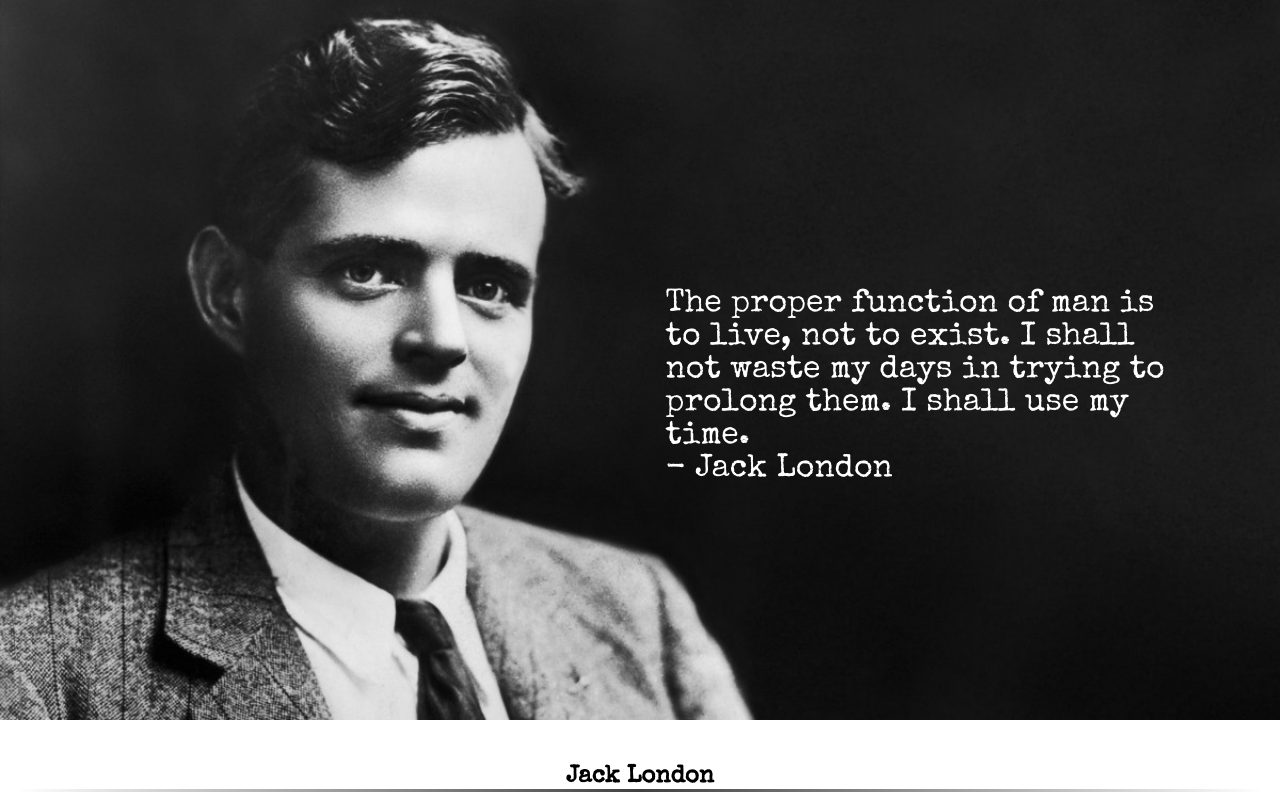
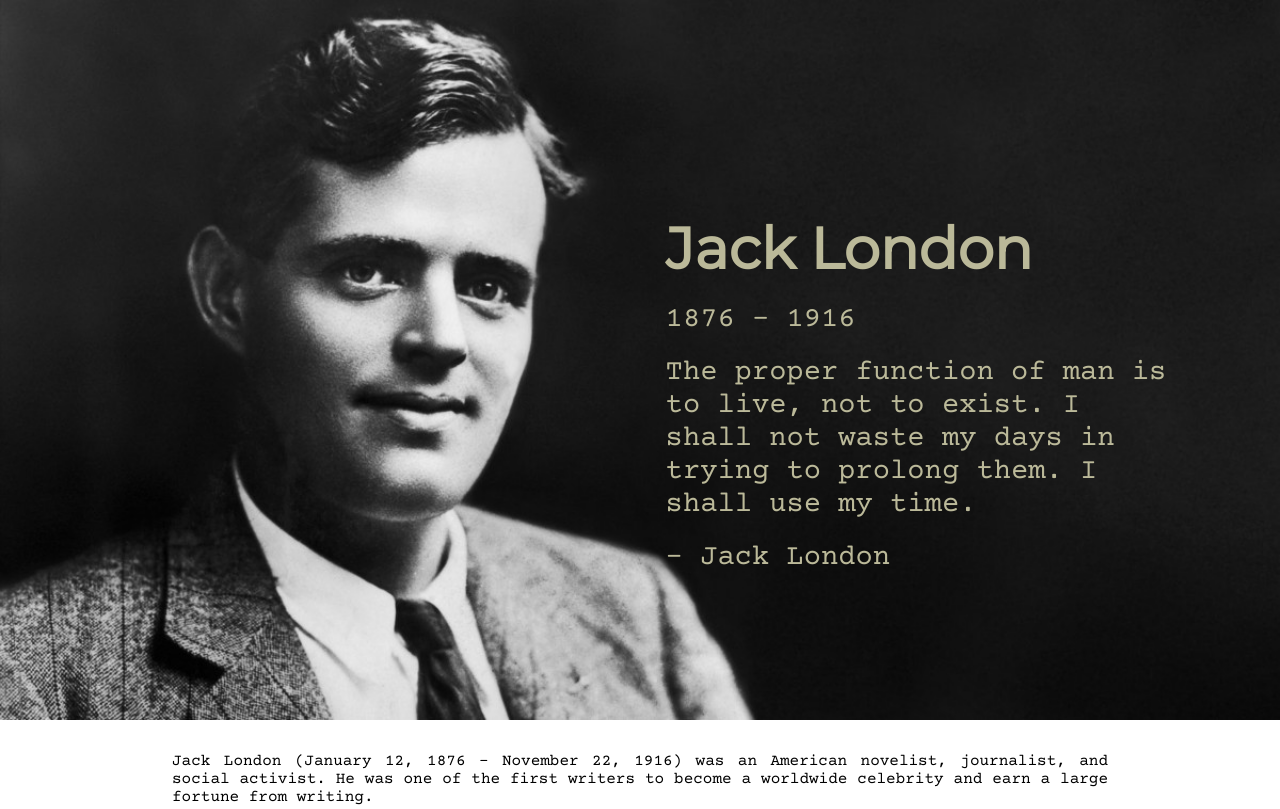
Before and after one commit to that-guy-matt/freecodecamp, a plain HTML site: page index.html in a window 1280 px wide. Shown: the top 809 px of the page. Drawn offline with nearby package versions, Linux system fonts and the light colour scheme.

Commit message:
Updated index.html

```diff
--- a/index.html
+++ b/index.html
@@ -13,15 +13,17 @@
       <div id="img-div"><img src="images/jacklondon.jpg" alt="Jack London Portrait" id="image" class="masthead-img" title="Jack London">
         <!-- this element with id of img-caption was required for the freecodecamp.com course. I display it to none because it ruins the design I wanted, but it should benefit accessibility still -->
       <p id="img-caption">Portrait of Jack London</p>
-      <blockquote class="quote"><p>The proper function of man is to live, not to exist. I shall not waste my days in trying to prolong them. I shall use my time.</p>
-      <footer>- Jack London</footer></blockquote>
+      <div class="quote">
+        <h1 id="title" class="text-left">Jack London</h1>
+        <p>1876 - 1916</p>
+        <blockquote><p>The proper function of man is to live, not to exist. I shall not waste my days in trying to prolong them. I shall use my time.</p>
+        <footer>- Jack London</footer></blockquote></div>
+
     </div><!-- END DIV IMG-DIV -->
     </header>
 
     <main>
       <article id="tribute-info">
-      <h1 id="title">Jack London</h1>
-      <hr>
         <div class="flex-container">
           <p>Jack London (January 12, 1876 - November 22, 1916) was an American novelist, journalist, and social activist. He was one of the first writers to become a worldwide celebrity and earn a large fortune from writing.</p>
 
@@ -35,7 +37,6 @@
 
       <article id="pop-books">
         <h2>Popular Books</h2>
-        <hr>
         <div class="flex-container">
           <img src="images/JackLondoncallwild.jpg" alt="The Call of the Wild cover" title="The Call of the Wild">
 
@@ -49,7 +50,6 @@
 
       <article id="more-info">
         <h2>Jack London State Park</h2>
-        <hr>
         <div class="flex-container">
           <p>London's writing career eventually became tedius to him, he later described it as more of a chore to pay the bills than a true passion. He developed and pursued a passion for sustainable farming, well before it's time. He purchased a winery on a large plot of land in Glen Ellen, California and proceeded to conduct experiments in sustainable farming until his untimely death in 1916.</p>
 
--- a/styles/style.scss
+++ b/styles/style.scss
@@ -9,10 +9,10 @@
 */
 
 /* variables */
-@import url('https://fonts.googleapis.com/css?family=Montserrat|Special+Elite&display=swap');
+@import url("https://fonts.googleapis.com/css2?family=Courier+Prime&family=Montserrat&display=swap");
 
-$text: 'Montserrat', sans-serif;
-$headings: 'Special Elite', cursive;
+$text: "Courier Prime", monospace;
+$headings: "Montserrat", sans-serif;
 
 /* base */
 * {
@@ -25,7 +25,12 @@ body {
   font-family: $text;
 }
 
-h1, h2, h3, h4, h5, h6 {
+h1,
+h2,
+h3,
+h4,
+h5,
+h6 {
   font-family: $headings;
   text-align: center;
   margin-top: 1.2em;
@@ -44,6 +49,14 @@ main {
 }
 
 /* layout */
+
+.text-center {
+  text-align: center;
+}
+
+.text-left {
+  text-align: left;
+}
 
 .flex-container {
   display: flex;
@@ -67,12 +80,11 @@ main {
 }
 
 .masthead-img {
-  max-width: 1920px;
   position: absolute;
-  left: auto;
+  width: auto;
   top: 0;
   width: 100%;
-  height: auto;
+
   z-index: -1;
 }
 
@@ -81,7 +93,15 @@ main {
   max-width: 750px;
   position: absolute;
   right: 8%;
-  top: 40%;
+  top: 20%;
+
+  h1 {
+    margin-bottom: 20px;
+  }
+
+  p:first-of-type {
+    margin-bottom: 20px;
+  }
 }
 
 /* modules */
@@ -91,16 +111,20 @@ main {
 }
 
 .quote {
-  color: white;
-  font-family: $headings;
-  font-size: 2em;
+  color: #bbb999;
+  font-size: 1.8em;
 }
 
 hr {
   border: 0;
   height: 3px;
-  background-image: linear-gradient(to right, rgba(0, 0, 0, 0), rgba(0, 0, 0, 0.75), rgba(0, 0, 0, 0));
-  margin-bottom: 2em;;
+  background-image: linear-gradient(
+    to right,
+    rgba(0, 0, 0, 0),
+    rgba(0, 0, 0, 0.75),
+    rgba(0, 0, 0, 0)
+  );
+  margin-bottom: 2em;
 }
 
 #site-footer {
@@ -116,40 +140,41 @@ hr {
     flex-wrap: wrap;
   }
 
-  .flex-container p{
+  .flex-container p {
     max-width: 75%;
   }
 }
 
 @media screen and (max-width: 1099px) {
   .quote {
-    font-size: 1.8em;
+    font-size: 1.4em;
   }
 }
 
 @media screen and (max-width: 1024px) {
-  .quote {
-    font-size: 1.5em;
-  }
-}
-
-@media screen and (max-width: 800px) {
   .quote {
     font-size: 1.3em;
     top: 10%;
   }
 }
 
-@media screen and (max-width: 500px) {
+@media screen and (max-width: 800px) {
   .quote {
     font-size: 1em;
     top: 10%;
   }
 }
 
+@media screen and (max-width: 500px) {
+  .quote {
+    font-size: 0.8em;
+    top: 10%;
+  }
+}
+
 @media screen and (max-width: 375px) {
   .quote {
-    font-size: .7em;
+    font-size: 0.7em;
   }
 
   .flex-container p {
```
Also changed, not shown: styles/style.css, 1 other file.
